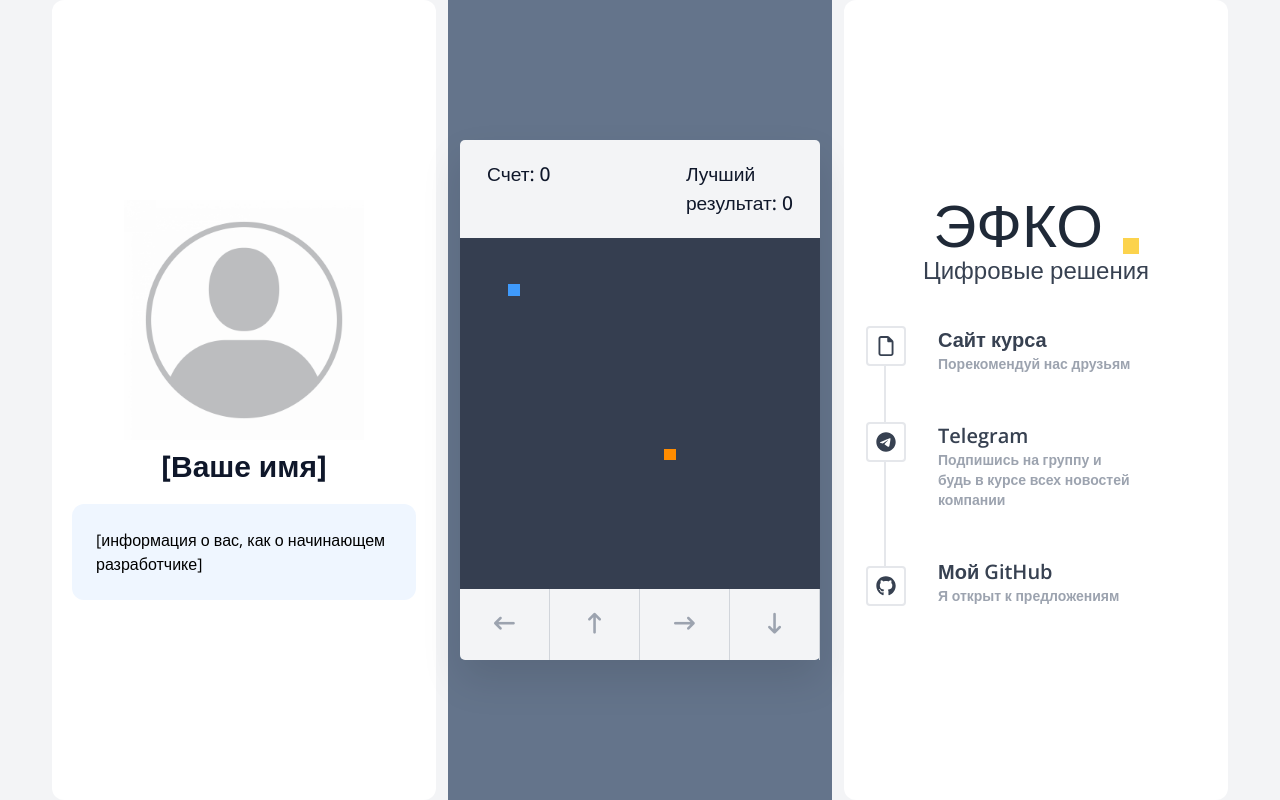
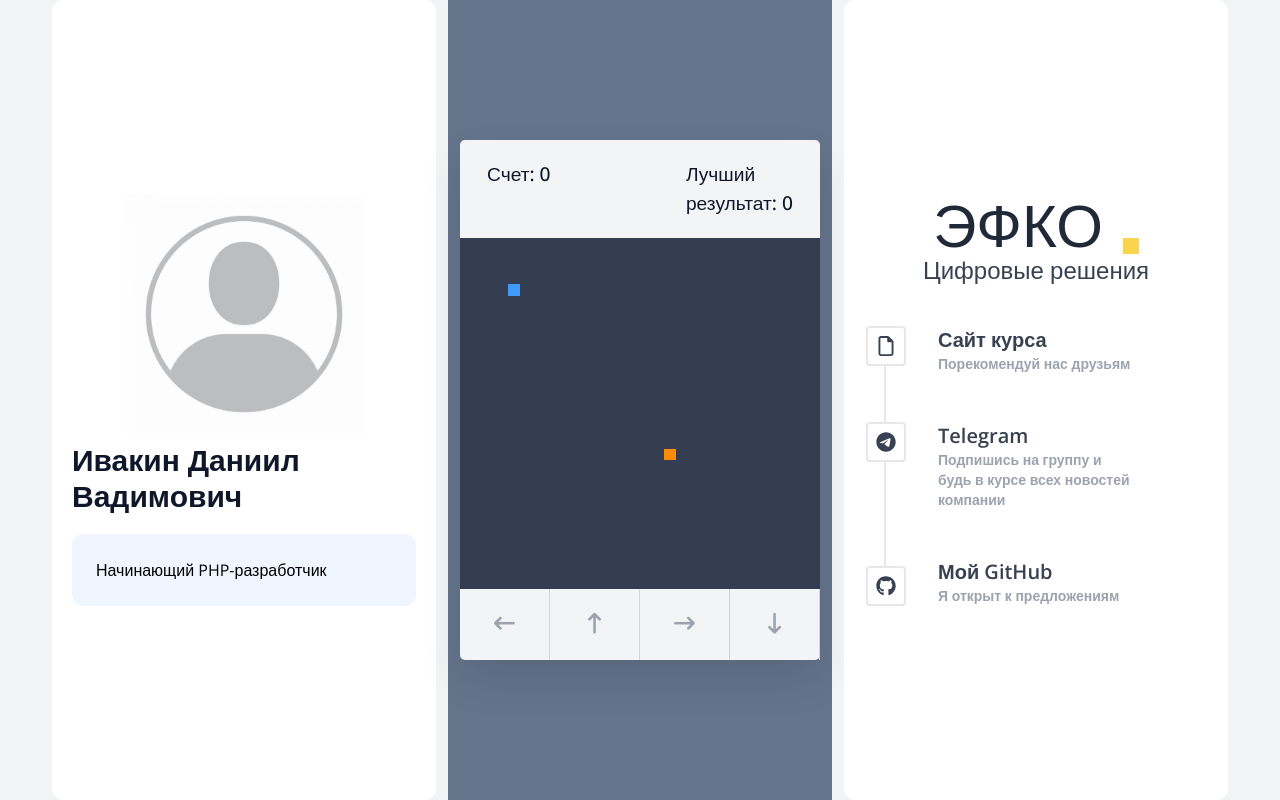
Before and after one commit to IDVIDV/efko-practice-snake, a plain HTML site: page index.html in a window 1280 px wide. Drawn offline with nearby package versions, Linux system fonts and the light colour scheme.

Commit message:
Add name and info about me

```diff
--- a/index.html
+++ b/index.html
@@ -39,12 +39,12 @@
             />
           </div>
           <!-- TODO: 9. Добавить свое имя -->
-          <h1 class="text-3xl font-bold text-slate-900">[Ваше имя]</h1>
+          <h1 class="text-3xl font-bold text-slate-900">Ивакин Даниил Вадимович</h1>
         </div>
 
         <!-- TODO: 10. Добавить информацию о себе -->
         <div class="bg-blue-50 w-full rounded-xl p-6">
-          [информация о вас, как о начинающем разработчике]
+          Начинающий PHP-разработчик
         </div>
       </div>
 
```
